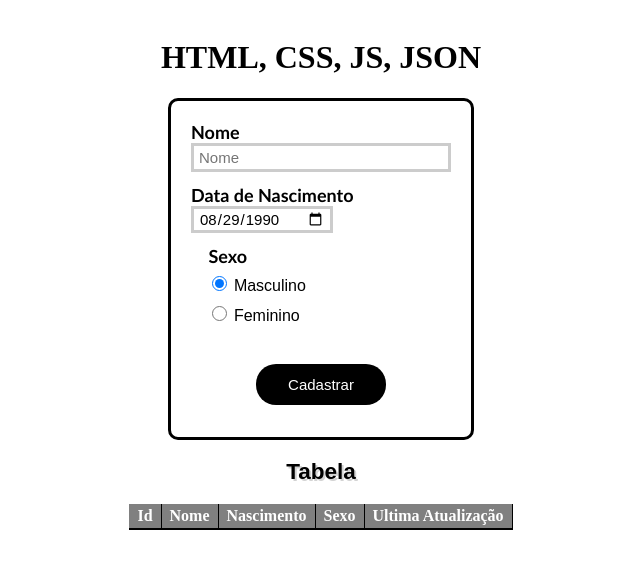
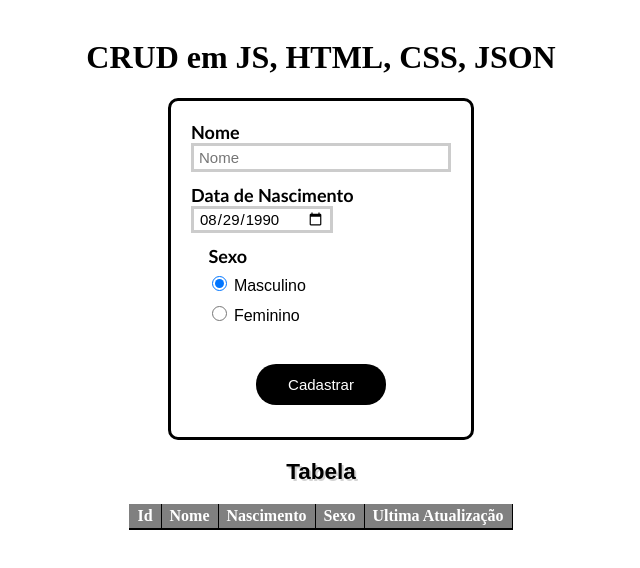
Before and after one commit to omatheusmesmo/CRUD-JavaScript-HTML-CSS, a plain HTML site: page index.html in a window 1280 px wide. Shown: the whole page, without its empty margins (319-959 px from the left). Drawn offline with Linux system fonts and the light colour scheme.

Commit message:
Alteração titulo

```diff
--- a/index.html
+++ b/index.html
@@ -10,7 +10,7 @@
 
     <body>
         <div class="all">
-            <h1 class="title">HTML, CSS, JS, JSON</h1>
+            <h1 class="title">CRUD em JS, HTML, CSS, JSON</h1>
             <div class="cente-fixed">
                 <form id="frmCadastro">
                     <label for="txtNome">Nome</label><br>
```
